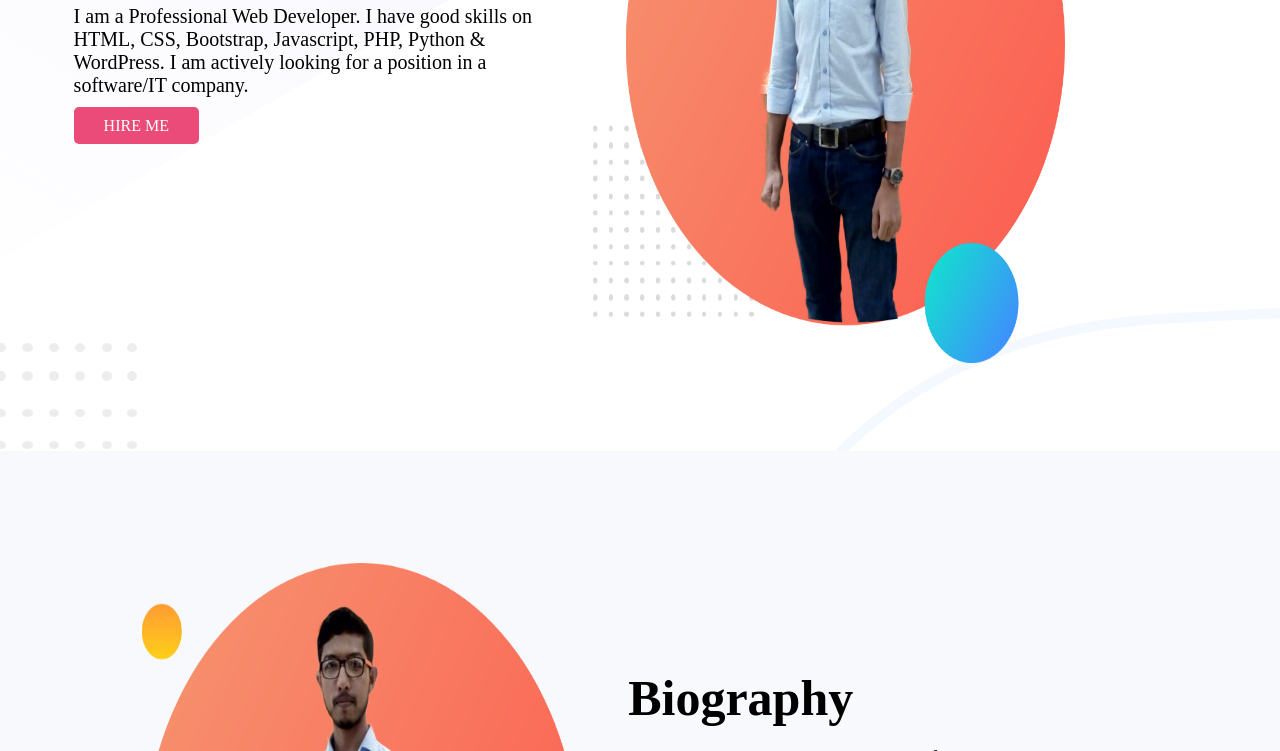
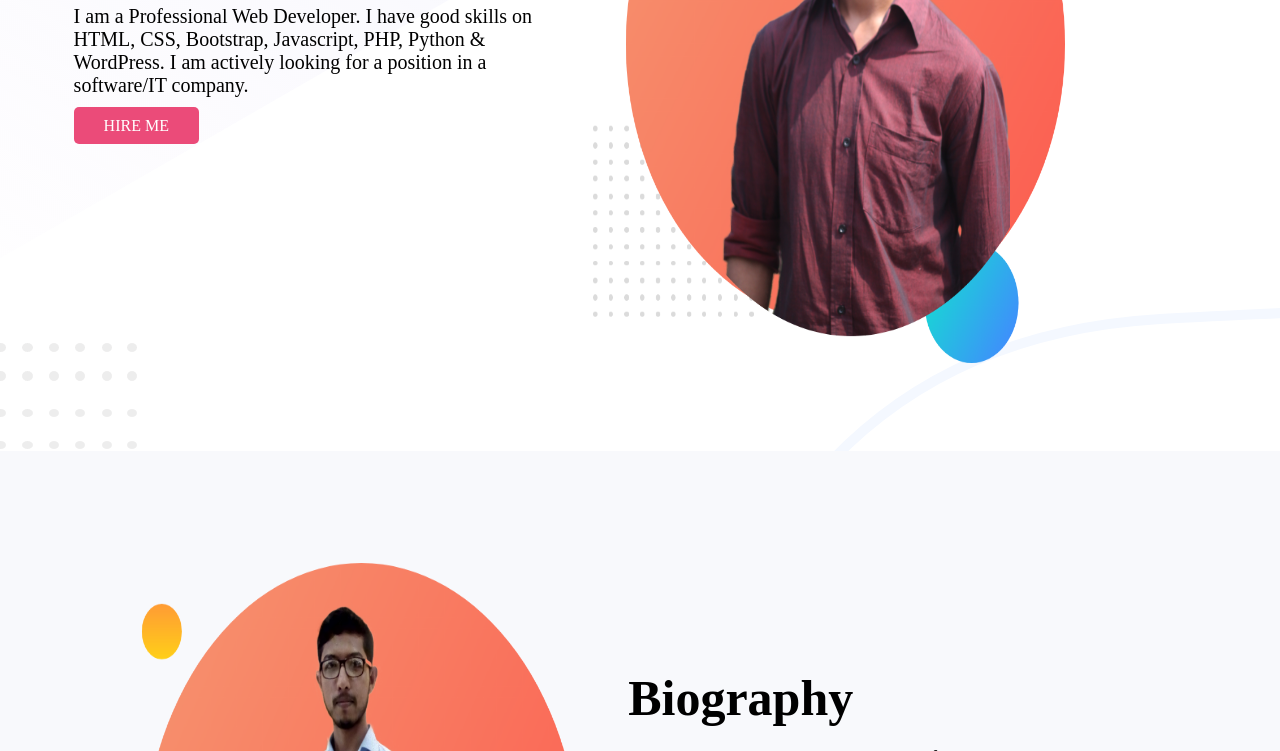
Before and after one commit to masrur-sakib/first_project, a plain HTML site: page index.html in a window 1280 px wide. Shown: the part 349-1100 px from the top of the page. Drawn offline with Linux system fonts and the light colour scheme.

Commit message:
update 5

```diff
--- a/index.html
+++ b/index.html
@@ -19,7 +19,7 @@
         </div>
 
         <div class="second_div" >
-            <img class="personal_pic" src="images/03.png" alt="">
+            <img class="personal_pic" src="images/04.png" alt="">
         </div>
 
     </section>
```
Also changed, not shown: images/02.png (deleted), images/04.png (added), 2 other files.
